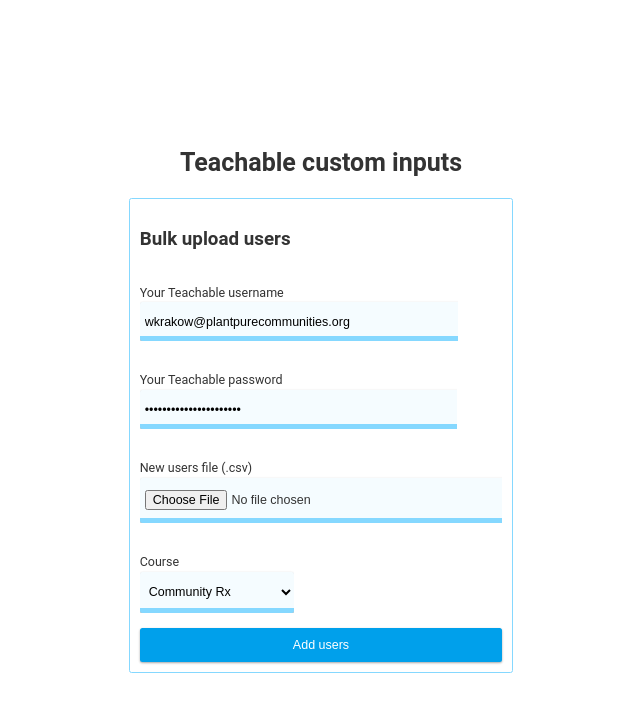
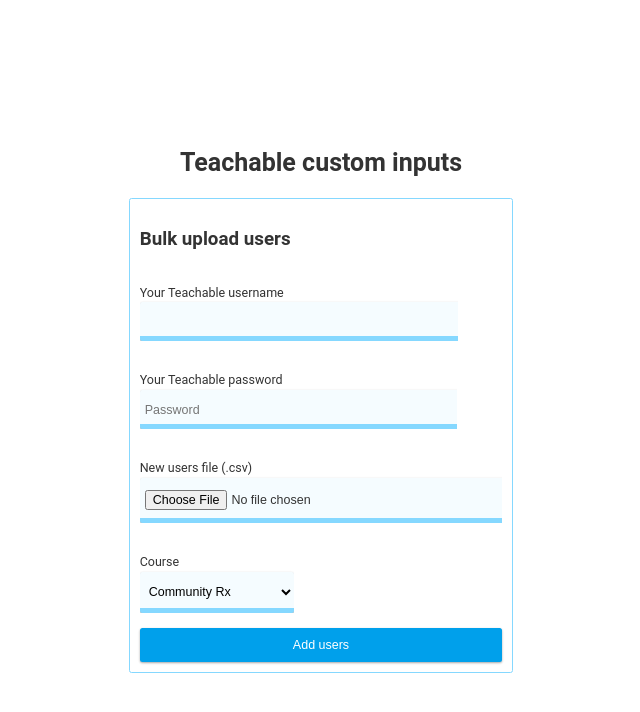
Before and after one commit to willkrakow/bulk-upload-teachable-users, a Flask app: page / in a window 1280 px wide. Shown: the top 712 px of the page, without its empty margins (319-959 px from the left). Run offline with Flask 2, Linux system fonts and the light colour scheme.

Commit message:
Update form.

```diff
--- a/templates/index.html
+++ b/templates/index.html
@@ -22,11 +22,11 @@
             <form enctype="multipart/form-data" action="/users" method="POST">
                 <label>
                     Your Teachable username
-                <input type="text" name="username" value="wkrakow@plantpurecommunities.org" >
+                <input type="text" name="username">
                 </label>
                 <label>
                     Your Teachable password
-                <input type="password" name="password" placeholder="Password" value="dm5h0xKy9i7O0Wr24kG^0R">
+                <input type="password" name="password" placeholder="Password">
                 </label>
                 <label>
                     New users file (.csv)
```
